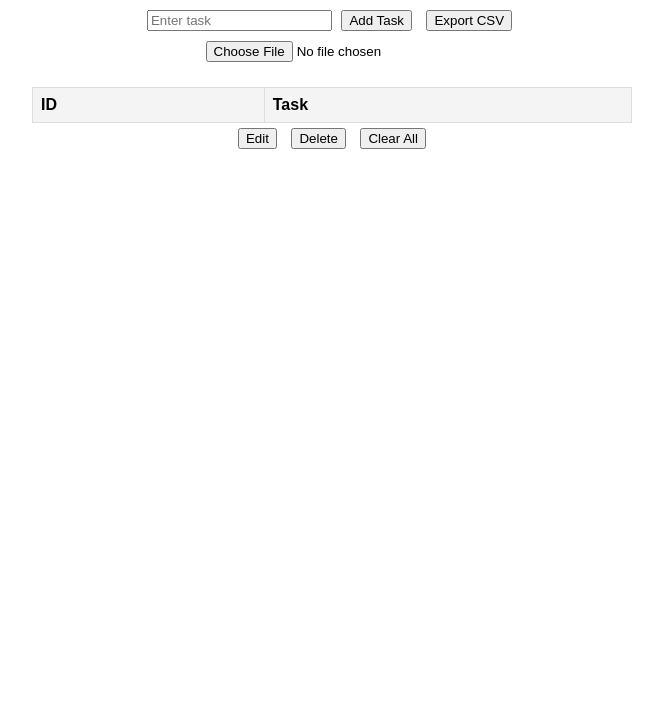
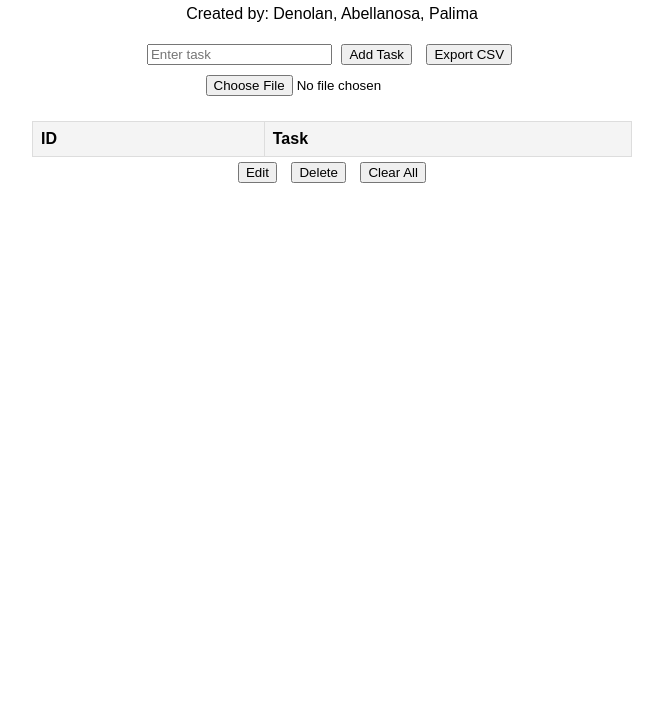
Before and after one commit to JREIGHDEE/CRUD_SYSTEM, a plain HTML site: page index.html in a window 1280 px wide. Shown: the part 83-800 px from the top of the page, without its empty margins (308-971 px from the left). Drawn offline with Linux system fonts and the light colour scheme.

Commit message:
Update index.html

```diff
--- a/index.html
+++ b/index.html
@@ -35,6 +35,7 @@
 </head>
 <body>
     <h2>Task Manager</h2>
+    <p>Created by: Denolan, Abellanosa, Palima</p>
     <input type="text" id="taskInput" placeholder="Enter task">
     <button onclick="addTask()">Add Task</button>
     <button onclick="exportToCSV()">Export CSV</button>
```
